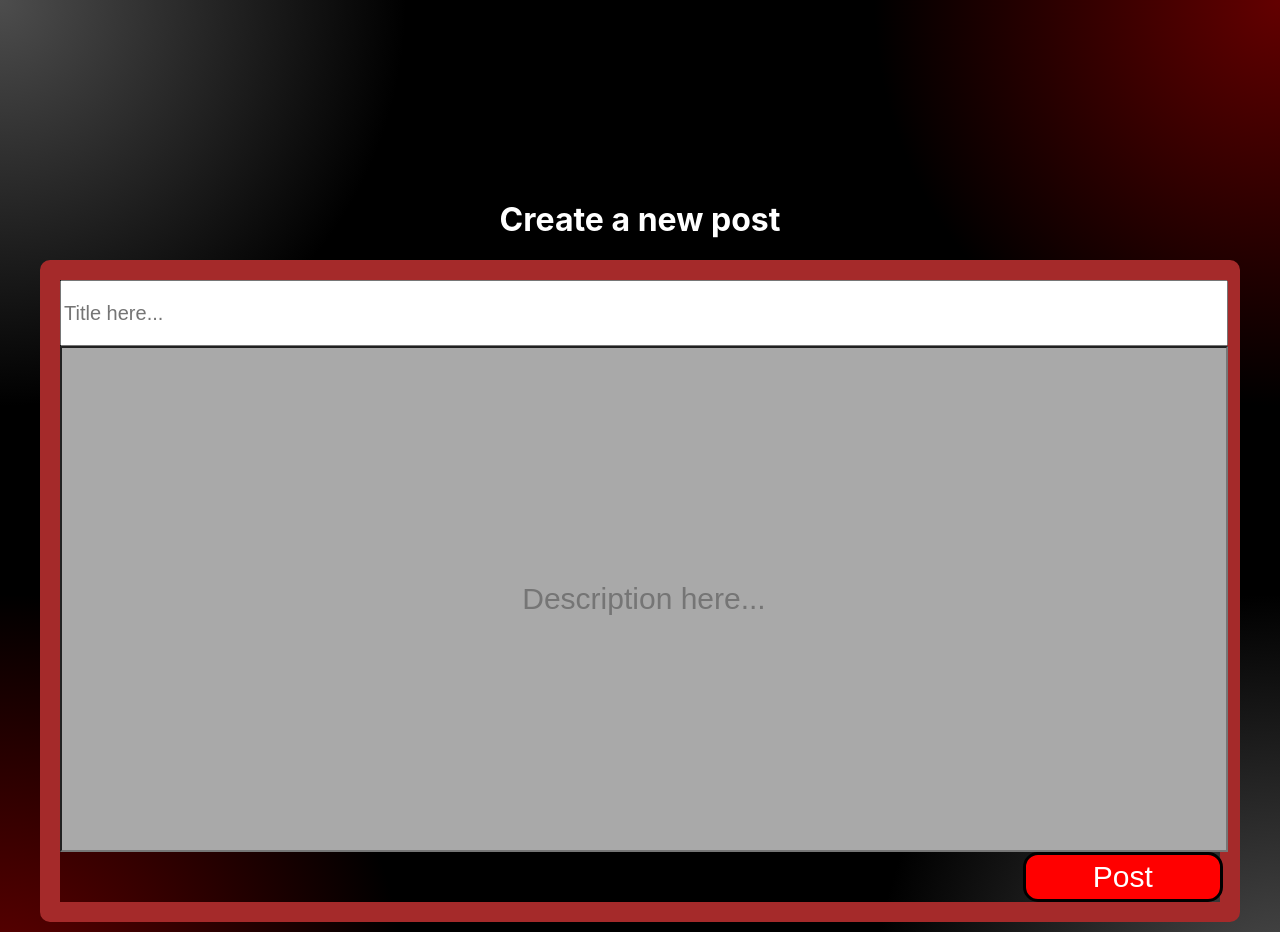
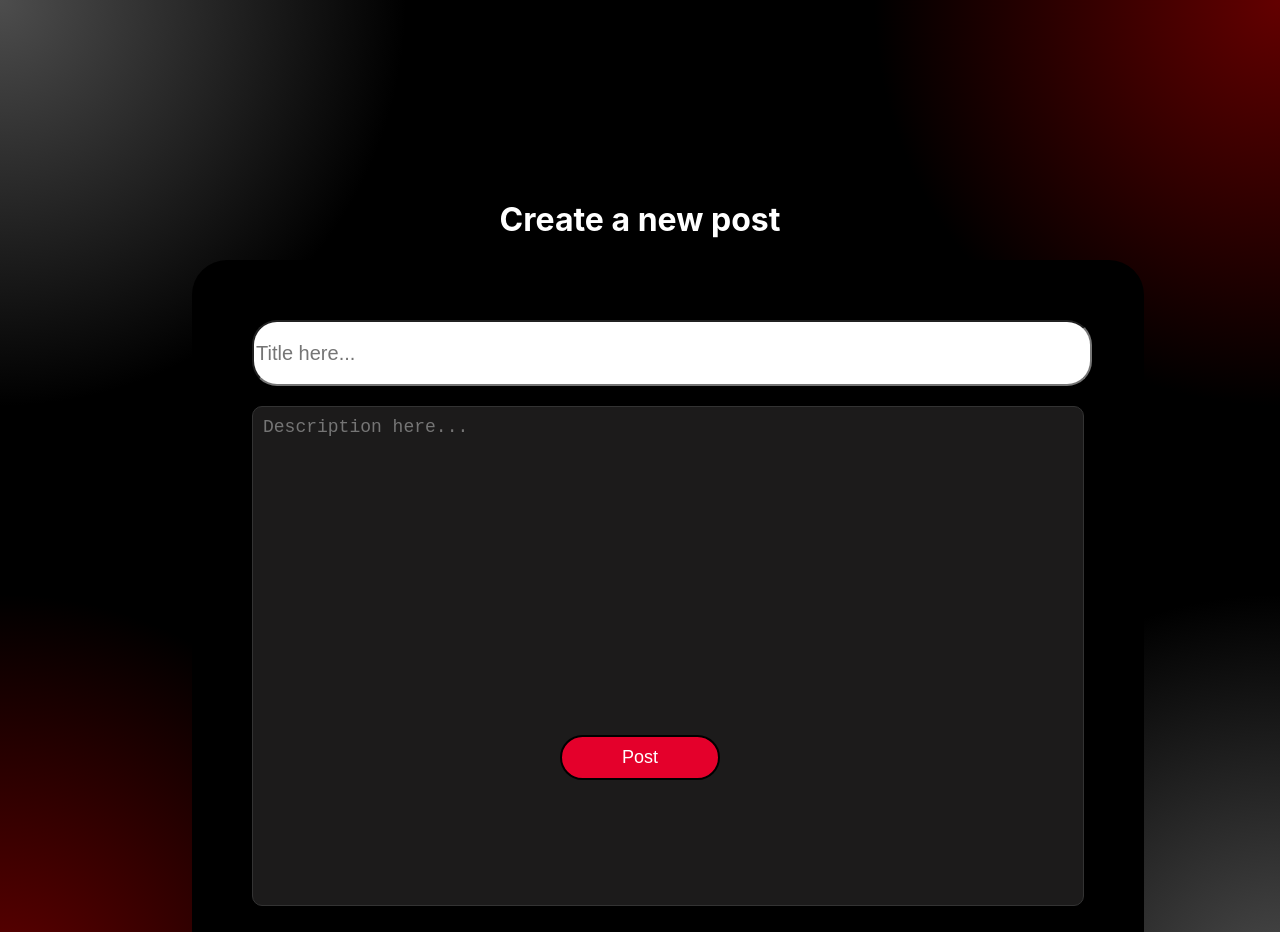
Before and after one commit to Cole-Wright4195/askuga, a Next.js app: page /post in a window 1280 px wide. Shown: the top 932 px of the page. Built offline with nearby package versions, Linux system fonts and the light colour scheme.

Commit message:
home screen CSS

```diff
--- a/src/components/CreatePost/CreatePost.module.css
+++ b/src/components/CreatePost/CreatePost.module.css
@@ -1,3 +1,4 @@
+
 .startingText {
     text-align: center;
     color: white;
@@ -12,15 +13,25 @@
     margin-right: 60px; */
     height: 60px;
     font-size: 20px;
+    border-radius:25px;
 
 }
 
 #secondTextBox {
+    margin-top: 20px;
     width: 100%;
-    /*margin-left: 50px;
-    margin-right: 60px; */
     height: 500px;
-    background-color: darkgrey;
+    background-color: #1C1B1B; /* Background color */
+    color: white; /* Font color when typing */
+    font-size: 18px; /* Adjust font size as needed */
+    padding: 10px; /* Adds space between the text and the edges */
+    text-align: start; /* Ensures text starts at the left */
+    vertical-align: top; /* Ensures text starts at the top */
+    border-radius: 10px; /* Optional: Make the box have rounded corners */
+    border: 1px solid #333; /* Optional: Add a border */
+    outline: none; /* Removes the default outline when focused */
+    resize: none; /* Prevents resizing of the box if it's a textarea */
+    box-sizing: border-box; /* Includes padding in width/height */
 
 
 }
@@ -36,20 +47,25 @@
 } */
 
  .text2 input {
+    margin-top: 20px;
     font-size: 30px;
-    text-align: center;
+    text-align: start;
+    border-radius: 25px;
 
 }
 
 #outerform {
+    display:block;
     /*border: 20px,solid, brown; */
-    border-color:brown;
+    width: 65%;
+    background-color: black;
+    border-color:black;
     border-style: solid;
-    border-radius: 10px;
+    border-radius: 35px;
     padding:0px;
-    margin-right: 40px;
-    margin-left: 40px;
-    border-width: 20px;
+    margin-left:15%;
+    margin-right:50%;
+    border-width: 60px;
 }
 
 #postButton {
@@ -57,32 +73,24 @@
    display:block;
    margin-left: auto;
    margin-right: auto; */
-   font-size: 30px;
-   margin-left: 83%;
-   /*margin-top: 15px; */
-   width:200px;
-   height: 50px;
-   background-color:red;
-   color:white;
-   border-radius: 15px;
-   border: black, solid
+   display:block;
+   position: fixed; /* Stays at the bottom of the screen */
+   bottom: 20px; /* Distance from the bottom of the screen */
+   left: 50%; /* Starts at the center of the screen */
+   transform: translateX(-50%); /* Shifts it to be truly centered */
+   background-color: #E4002B;
+   padding: 10px 40px;
+   border-radius: 30px;
+   border: solid 2px black;
+   cursor: pointer;
+   color: white;
+   font-size: large;
+   width:160px;
+
+
 
 }
 
 #postButton:hover {
     background-color: darkred;
 }
-
-#userButton {
-    margin-left:3%;
-    margin-top:0.25%;
-    border-radius: 50%;
-    width: 5%;
-    height: 50px;
-    background-color:red;
-    font-size: 15px;
-
-}
-#userButton:hover {
-    background-color: blue;
-}
--- a/src/components/CreatePost/CreatePost.tsx
+++ b/src/components/CreatePost/CreatePost.tsx
@@ -2,6 +2,8 @@
 import React, { useState } from "react";
 import styles from "./CreatePost.module.css";
 import { useRouter } from "next/navigation";
+import Post from "@/models/post";
+import User from "@/models/user";
 
 export default function CreateNewPost() {
     const router = useRouter();
@@ -21,7 +23,7 @@ export default function CreateNewPost() {
     };
 
     // Handle change for description input
-    const handleDescriptionChange = (event: React.ChangeEvent<HTMLInputElement>) => {
+    const handleDescriptionChange = (event: React.ChangeEvent<HTMLTextAreaElement>) => {
         setDescription(event.target.value);
     };
 
@@ -30,6 +32,23 @@ export default function CreateNewPost() {
         console.log("Title:", title);
         console.log("Description:", description);
     };
+
+    const createPost = async () => {
+        const user = await User.findOne({username: "ctw39353"}) //testing purposes
+
+    if (!user) {
+        throw new Error("User not found");
+    }
+    const newPost = await Post.create({
+        title: "First Post",
+        content: "This is the content of the first post.",
+        authorId: user._id, // Reference to the User's _id
+    });
+
+    console.log("Post created successfully:", newPost);
+
+
+    }
 
 
     return (
@@ -46,19 +65,19 @@ export default function CreateNewPost() {
                         onChange={handleTitleChange}
                     />
                     <div className={styles.text2}>
-                        <input
-                            type="text"
+                        <textarea
+
                             id={styles.secondTextBox}
                             name="secondbox"
                             placeholder="Description here..."
                             value={description}
                             onChange={handleDescriptionChange}
-                        />
+                        ></textarea>
                     </div>
-                    <button type="submit" id={styles.postButton}>
+                </form>
+                <button type="submit" id={styles.postButton}>
                         Post
                     </button>
-                </form>
 
             </div>
         </div>
--- a/src/components/HomeScreen/Post.module.css
+++ b/src/components/HomeScreen/Post.module.css
@@ -1,6 +1,7 @@
 .container {
     display: flex;
     flex-direction: column;
+    width: 70%;
     margin: 30px 20px;
     border: solid 3px;
     border-color: rgb(248, 78, 78);
```
Also changed, not shown: src/components/HomeScreen/HomeScreen.module.css (+48 -7 lines).
